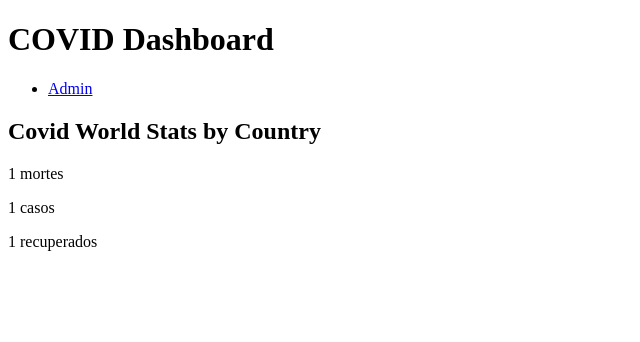
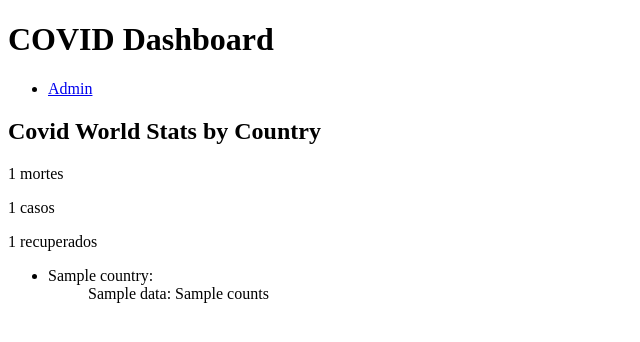
Before and after one commit to PUC-DISCIPLINAS/monitorcoviddjango-monitor-covid-andrew-joaoguimb, a Django app: template codigo/templates/dashboard/home.html in a window 1280 px wide. Shown: the top 342 px of the page, without its empty margins (0-640 px from the left). Run offline with Django 3.2, Linux system fonts and the light colour scheme; the template is opened without the code that fills it: most values are stand-ins (such as "Sample title", 1, 10 or a date in 2020).

Commit message:
feat: get all data by country

```diff
--- a/codigo/codigo/urls.py
+++ b/codigo/codigo/urls.py
@@ -19,6 +19,6 @@ from django.urls import path
 from covid.views import home_view, total_data_view
 
 urlpatterns = [
-    path('', home_view, name='home'),
+    path('', total_data_view, name='home'),
     path('admin', admin.site.urls, ),
 ]
--- a/codigo/templates/dashboard/total_data.html
+++ b/codigo/templates/dashboard/total_data.html
@@ -8,3 +8,16 @@
 <div>
     <p> {{ totalRecovered }} recuperados</p>
 </div>
+
+<ul>
+    {% for country, data in dataByCountry.items %}
+         <li>{{ country }}: </li>
+        <ul
+        {% for counts,values in data.items %}
+            <li>{{ values }}: {{ counts }}</li>
+        {% endfor %}
+        </ul>
+    {% endfor %}
+
+
+</ul>
```
Also changed, not shown: codigo/covid/views.py (+16 -1 lines), 1 other file.
